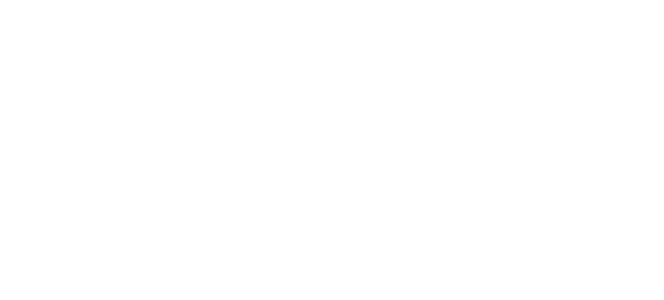
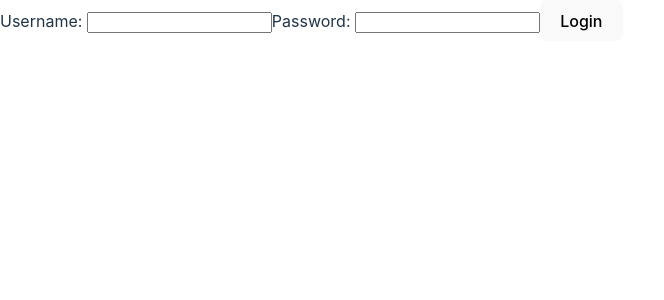
Before and after one commit to EljiahR/chat-project, a React (Vite) app: page /login in a window 1280 px wide. Before the commit this address had no page. Shown: the top 300 px of the page, without its empty margins (0-664 px from the left). Built offline with nearby package versions, Linux system fonts and the light colour scheme.

Commit message:
Modified routes so the chat component is default

```diff
--- a/src/App.tsx
+++ b/src/App.tsx
@@ -9,8 +9,8 @@ function App() {
   return (
     <BrowserRouter>
       <Routes>
-        <Route path='/' element={<Login />} />
-        <Route path="/chat" element={<ProtectedRoutes component={<Chat />} />} />
+        <Route path='/login' element={<Login />} />
+        <Route path="/" element={<ProtectedRoutes component={<Chat />} />} />
       </Routes>
     </BrowserRouter>
   )
--- a/src/ProtectedRoutes.tsx
+++ b/src/ProtectedRoutes.tsx
@@ -36,7 +36,7 @@ const ProtectedRoutes: FC<Props> = ({ component }) => {
             <></> :
             authenticationState == AuthenticationStates.Authorized ?
                 component :
-                <Navigate to={"/"} />
+                <Navigate to={"/login"} />
     )
 }
 
```
